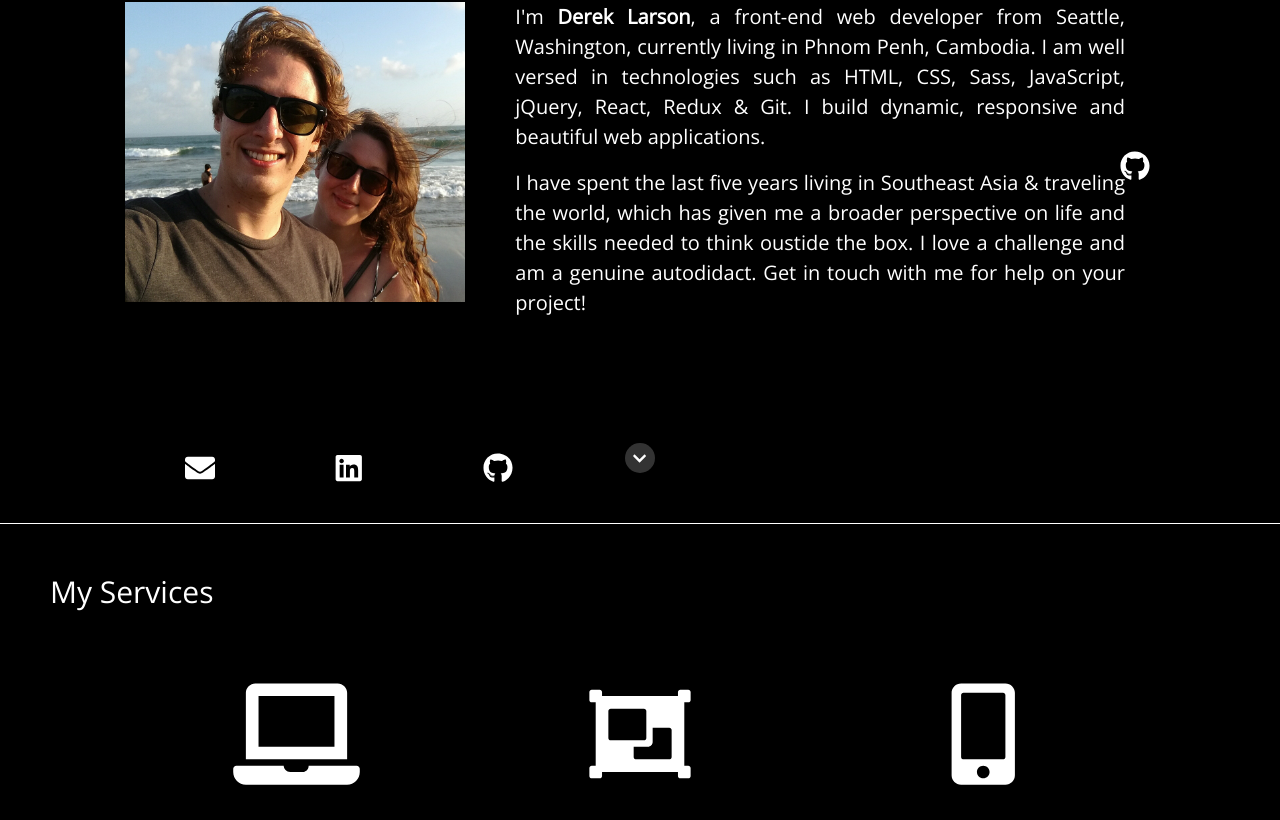
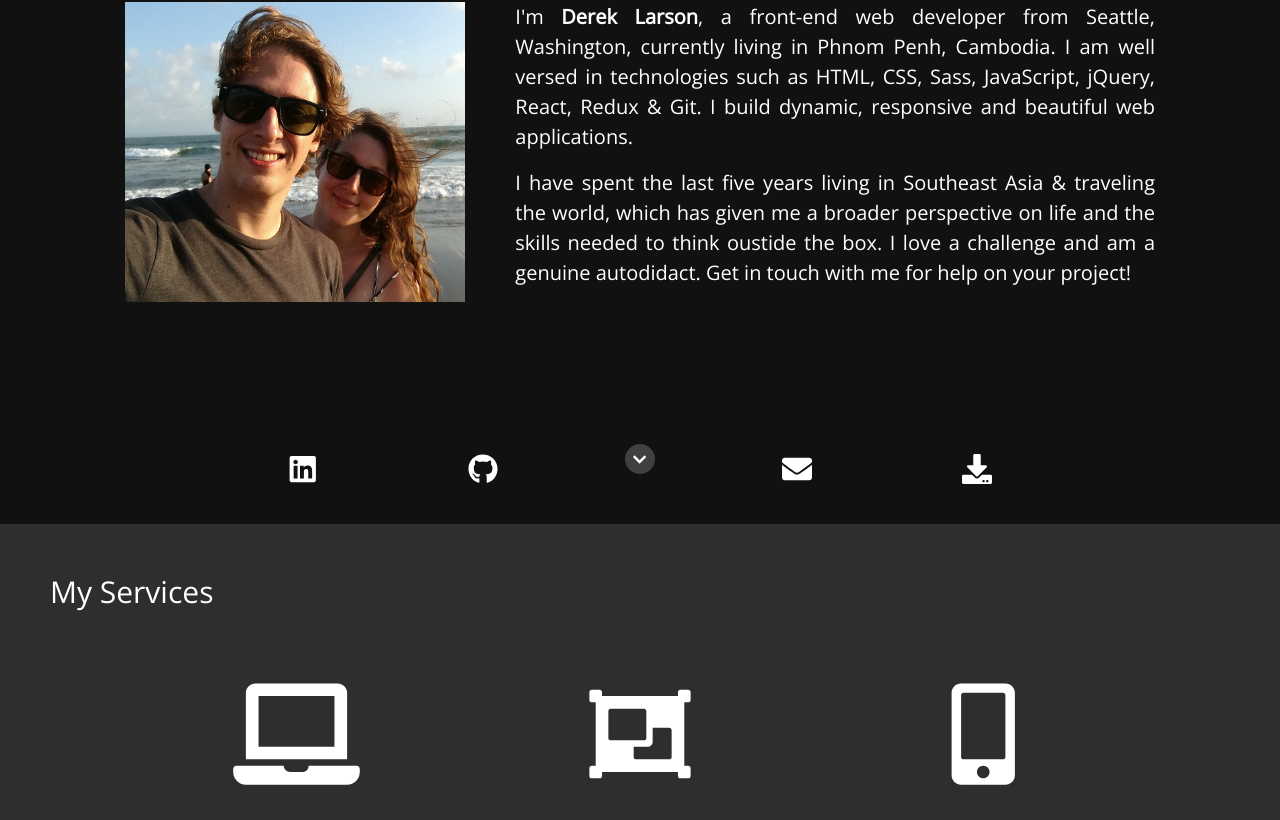
Before and after one commit to cstst/react-portfolio, a React (Create React App) app: page / in a window 1280 px wide. Shown: the part 1020-1840 px from the top of the page. Built offline with nearby package versions, Linux system fonts and the light colour scheme.

Commit message:
big changes

```diff
--- a/src/About.js
+++ b/src/About.js
@@ -3,6 +3,7 @@ import React from 'react'
 import Section from './Section'
 import { Link } from 'react-scroll'
 import Derek from './img/derek.jpg'
+import Resume from './doc/Resume.docx'
 import { FontAwesomeIcon } from '@fortawesome/react-fontawesome'
 import { faGithub, faLinkedin } from '@fortawesome/free-brands-svg-icons'
 import { faEnvelope, faDownload } from '@fortawesome/free-solid-svg-icons'
@@ -15,19 +16,23 @@ export default () => (
             <img id="headshot" src={Derek}/>
         </div>
         <div id="copy">
-            <p>I'm <strong>Derek Larson</strong>, a front-end web developer from Seattle, Washington, currently living in Phnom Penh, Cambodia.
-            I am well versed in technologies such as HTML, CSS, Sass, JavaScript, jQuery, React, Redux &amp; Git. I build dynamic,
-            responsive and beautiful web applications.</p>
-            <p>I have spent the last five years living in Southeast Asia &amp; traveling the world, which has given me a broader perspective
-            on life and the skills needed to think oustide the box. I love a challenge and am a genuine autodidact. Get in touch
-            with me for help on your project!</p>
+            <p>
+                I'm <strong>Derek Larson</strong>, a front-end web developer from Seattle, Washington, currently living in Phnom Penh, Cambodia.
+                I am well versed in technologies such as HTML, CSS, Sass, JavaScript, jQuery, React, Redux &amp; Git. I build dynamic,
+                responsive and beautiful web applications.
+            </p>
+            <p>
+                I have spent the last five years living in Southeast Asia &amp; traveling the world, which has given me a broader perspective
+                on life and the skills needed to think oustide the box. I love a challenge and am a genuine autodidact. Get in touch
+                with me for help on your project!
+            </p>
         </div>
         <div id="links">
-            <StyledLink to="contact"
+            <StyledLink id="emailOne" to="contact"
                 smooth={true}
                 duration={1000}
                 offset={-56}>
-                    <StyledA id="resume" tooltip="Email me" href="" >
+                    <StyledA tooltip="Email me" href="" >
                         <FontAwesomeIcon icon={faEnvelope} transform="grow-8" />
                     </StyledA>
             </StyledLink>
@@ -39,8 +44,16 @@ export default () => (
             </StyledA>
         </div>
         <div id="resume">
-        <StyledA tooltip="Visit my GitHub" href="https://github.com/cstst" target="_blank">
-                <FontAwesomeIcon icon={faGithub} transform="grow-8" />
+            <StyledLink to="contact"
+                smooth={true}
+                duration={1000}
+                offset={-56}>
+                    <StyledA tooltip="Email me" href="" >
+                        <FontAwesomeIcon icon={faEnvelope} transform="grow-8" />
+                    </StyledA>
+            </StyledLink>
+            <StyledA tooltip="Download my resume" href={Resume} download>
+                <FontAwesomeIcon icon={faDownload} transform="grow-8" />
             </StyledA>
         </div>
     </Wrapper>
@@ -49,21 +62,6 @@ export default () => (
 const Wrapper = styled(Section)`
     flex-direction: row;
     align-items: center;
-
-    #copy {
-        display: flex;
-        text-align: justify;
-        flex-direction: column;
-        justify-content: space-between;
-        height: 300px;
-        margin-left: 50px;
-        @media screen and (max-width: 600px) {
-            margin-left: 0;
-            margin-bottom: 25px;
-            width: 95%;
-        }
-    }
-
     #headshot-holder {
         position: relative;
         &:before {
@@ -74,7 +72,7 @@ const Wrapper = styled(Section)`
             transition: all 0.3s linear;
             height: 100%;
             width: 100%;
-            background: white;
+            background: #2D2E2F;
         }
         img {
             position: relative;
@@ -99,25 +97,56 @@ const Wrapper = styled(Section)`
         }
     }
 
+    #copy {
+        display: flex;
+        text-align: justify;
+        flex-direction: column;
+        justify-content: space-between;
+        height: 300px;
+        margin-left: 50px;
+        @media screen and (max-width: 600px) {
+            margin-left: 0;
+            margin-bottom: 25px;
+            width: 95%;
+        }
+    }
+
     #links {
         position: absolute;
         width: 35vw;
         bottom: 3.75vh;
         left: 0;
         display: flex;
-        justify-content: space-between;
+        justify-content: flex-end;
         margin-left: 125px;
+        #emailOne {
+            display: none;
+        }
+
         @media screen and (max-width: 600px) {
             position: relative;
             bottom: 0;
             margin: auto;
             width: 85vw;
-        }
-
-        @media screen and (max-width: 600px) {
+            #emailOne {
+                display: block;
+            }
             svg {
                 transform: scale(1.4, 1.4);
             }
+        }
+    }
+
+    #resume {
+        position: absolute;
+        width: 35vw;
+        bottom: 3.75vh;
+        right: 0;
+        display: flex;
+        justify-content: flex-start;
+        margin-right: 125px;
+        @media screen and (max-width: 600px) {
+            display: none;
         }
     }
 
@@ -155,7 +184,7 @@ const StyledA = styled.a`
         }
     }
     &:hover {
-        color: rgb(0, 0, 0);
+        color: rgba(0, 0, 0, 0);
         &:before {
             opacity: 1;
             visibility: visible;
@@ -167,6 +196,4 @@ const StyledLink = styled(Link)`
     margin: 10px;
     width: 160px;
     text-align: center;
-
-
 `
--- a/src/App.js
+++ b/src/App.js
@@ -6,7 +6,6 @@ import About from './About'
 import Services from './Services'
 import Portfolio from './Portfolio'
 import Contact from './Contact'
-import Parent from './Challenge'
 
 export default () => (
 
@@ -17,7 +16,6 @@ export default () => (
       <Services />
       <Portfolio />
       <Contact />
-      <Parent />
     </React.Fragment>
 )
 
--- a/src/Contact.js
+++ b/src/Contact.js
@@ -1,13 +1,17 @@
 /* eslint-disable */
 import React, { Component } from 'react'
 import { Input, Button } from 'reactstrap'
+import background from './img/b4.jpg'
 import Section from './Section'
+import { FontAwesomeIcon } from '@fortawesome/react-fontawesome'
+import { faPaperPlane } from '@fortawesome/free-solid-svg-icons'
 import styled from 'styled-components'
 
 export default class Contact extends Component {
 
     state = {
         flashVisible: false,
+        flashMessage: '',
         form: {
             name: '',
             email: '',
@@ -18,17 +22,25 @@ export default class Contact extends Component {
 
 
     handleFormChange = (e) => {
-        let newState = Object.assign({}, this.state)
-        newState.form[ e.target.id] = e.target.value
-        this.setState(newState);
+        const { id, value } = e.target
+        this.setState({
+            form: {
+                ...this.state.form,
+                [id]: value
+            }
+        });
     }
 
-    handleFormSubmit = () => {
-        if (Object.keys(this.state.form).every(value => this.state.form[value] !== '')) {
+    handleFormSubmit = e => {
+        e.preventDefault()
+        const { form } = this.state
+        if (Object.keys(form).every(key => form[key] !== '')) {
             window.open("mailto:derekslarson@gmail.com?" +
-                `subject=${this.state.form.subject}` +
-                `body=${this.state.form.message} ${this.state.form.name} ${this.state.form.email}`)
+                `subject=${form.subject}` +
+                `&body=${form.message} ${form.name} ${form.email}`)
             this.setState({
+                flashVisibile: true,
+                flashMessage: "Thank you for reaching out! I'll get back to you as soon as I can!",
                 form: {
                     name: '',
                     email: '',
@@ -36,23 +48,21 @@ export default class Contact extends Component {
                     message: '',
                 }
             })
+            setTimeout(() => {
+                this.setState({ flashVisibile: false })
+            }, 5000)
         } else {
             this.setState({
+                flashMessage: "Please complete every field.",
                 flashVisibile: true,
             })
         }
     }
 
-    closeFlash = () => {
-        this.setState({
-            flashVisibile: false
-        })
-    }
-
     render() {
         return(
             <Wrapper title="Get In Touch" ScrollElement="contact" scrollButtonTo="top">
-                <ContactForm>
+                <ContactForm onSubmit={this.handleFormSubmit}>
                     <div>
                         <Input id="name"
                             value={this.state.form.name}
@@ -73,12 +83,16 @@ export default class Contact extends Component {
                         value={this.state.form.message}
                         onChange={this.handleFormChange}
                         placeholder="Message *" />
-                    <Button onClick={this.handleFormSubmit}>Send</Button>
+                    <button type="submit">
+                        <FontAwesomeIcon icon={faPaperPlane} transform="grow-15" />
+                    </button>
                 </ContactForm>
                 <Flash visibile={this.state.flashVisibile}>
                     <div>
-                        <h2>Please complete every field</h2>
-                        <button onClick={this.closeFlash}>OK</button>
+                        <h2>{this.state.flashMessage}</h2>
+                        <button onClick={() => this.setState({ flashVisibile: false })}>
+                            OK
+                        </button>
                     </div>
             	</Flash>
             </Wrapper>
@@ -87,30 +101,67 @@ export default class Contact extends Component {
 }
 
 const Wrapper = styled(Section)`
-    justify-content: center;
-    border: none;
-
+    justify-content: flex-end;
+    background: linear-gradient(
+        rgba(0, 0, 0, 0.8),
+        rgba(0, 0, 0, 0.8)
+        ), url(${background});
+    background-attachment: fixed;
+    background-size: cover;
 `
 
-const ContactForm = styled.div`
+const ContactForm = styled.form`
     display: flex;
     flex-direction: column;
     align-items: flex-end;
     align-self: center;
     width: 60%;
+    position: relative;
     @media screen and (max-width: 600px) {
         width: 95%;
     }
 
-    input, textarea, button {
+    input, button, #message {
         margin: 5px 0;
     }
     button {
-        width: 30%;
+        position: absolute;
+        bottom: -50px;
+        right: 15px;
+        background: transparent;
+        color: white;
+        border: none;
+        cursor: pointer;
+        &:before {
+            content: 'Send Message';
+            color: white;
+            white-space: nowrap;
+            position: absolute;
+            top: 0;
+            right: -10px;
+            margin: auto;
+            font-size: 15px;
+            transition: opacity .1s ease;
+            opacity: 0;
+            visibility: hidden;
+            text-align: left;
+            z-index: 10;
+            @media screen and (max-width: 600px) {
+                font-size: 12px;
+            }
+        }
+        &:hover {
+            color: rgba(0, 0, 0, 0);
+            &:before {
+                opacity: 1;
+                visibility: visible;
+            }
+        }
     }
 
     #message {
-        height: 100px;
+        height: 190px;
+        resize: none;
     }
 
     div {
--- a/src/Landing.js
+++ b/src/Landing.js
@@ -70,9 +70,8 @@ const Wrapper = styled(Section)`
         rgba(0, 0, 0, 0.45)
         ), url(${BackgroundImage});
     background-attachment: fixed;
-    background-size: 100% auto;
+    background-size: cover;
     @media screen and (max-width: 600px) {
-        background-size: auto 100%;
         height: calc(100vh - 112px);
     }
 `
--- a/src/Section.js
+++ b/src/Section.js
@@ -26,8 +26,7 @@ const Section = styled.div`
     padding: 125px;
     box-sizing: border-box;
     height: calc(100vh - 56px);
-    border-bottom: 1px solid white;
-    background: black;
+    background: #111111;
     font-family: 'Open Sans', sans-serif;
     font-size: 20px;
     color: white;
--- a/src/Services.js
+++ b/src/Services.js
@@ -2,6 +2,7 @@
 import React from 'react'
 import Section from './Section'
 import styled from 'styled-components'
+import background from './img/b4.jpg'
 import { FontAwesomeIcon } from '@fortawesome/react-fontawesome'
 import { faLaptop, faObjectGroup, faMobileAlt } from '@fortawesome/free-solid-svg-icons'
 export default () => (
@@ -30,6 +31,12 @@ export default () => (
 const Wrapper = styled(Section)`
     display: flex;
     flex-direction: row;
+    background: linear-gradient(
+        rgba(0, 0, 0, 0.8),
+        rgba(0, 0, 0, 0.8)
+        ), url(${background});
+    background-attachment: fixed;
+    background-size: cover;
     .service {
         display: flex;
         flex-direction: column;
```
Also changed, not shown: src/Challenge.js (+5 -3 lines).
